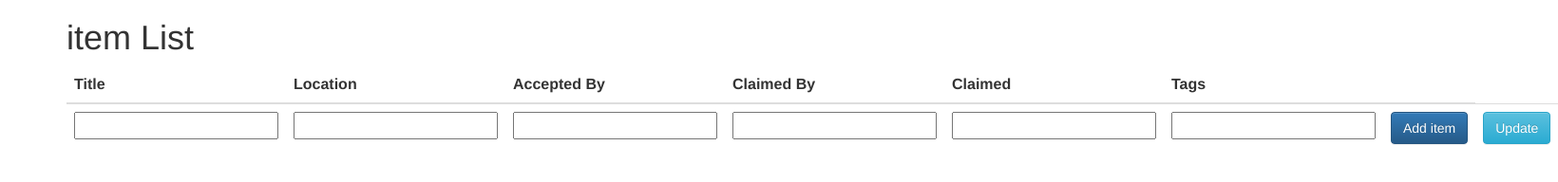
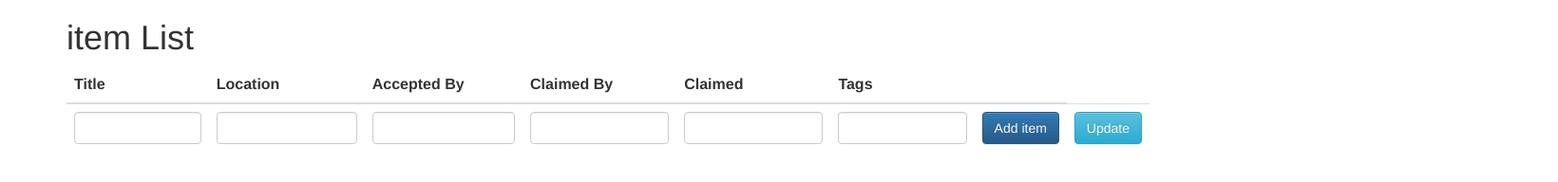
Before and after one commit to Luther-Lost-and-Found/Lost-and-Found, a website: page public/index.html in a window 1280 px wide. Shown: the whole page at 95% size, 1640 px wide, since content can reach past the window. Drawn offline with nearby package versions, Linux system fonts and the light colour scheme; no server answers.

Commit message:
fix boostrap classes on text inputs

```diff
--- a/public/index.html
+++ b/public/index.html
@@ -27,12 +27,12 @@
 		</thead>
 		<tbody>
 			<tr>
-				<td><input class="form/control" ng-model="item.title"</td>
-				<td><input class="form/control" ng-model="item.locationID"</td>
-				<td><input class="form/control" ng-model="item.accepted_by"</td>
-				<td><input class="form/control" ng-model="item.claimed_by"</td>
-				<td><input class="form/control" ng-model="item.claimed"</td>
-				<td><input class="form/control" ng-model="item.tags"</td>
+				<td><input class="form-control" ng-model="item.title"</td>
+				<td><input class="form-control" ng-model="item.locationID"</td>
+				<td><input class="form-control" ng-model="item.accepted_by"</td>
+				<td><input class="form-control" ng-model="item.claimed_by"</td>
+				<td><input class="form-control" ng-model="item.claimed"</td>
+				<td><input class="form-control" ng-model="item.tags"</td>
 				<td><button class="btn btn-primary" ng-click="addItem()">Add item</button></td>
 				<td><button class="btn btn-info" ng-click="updateItem(item)">Update</button></td>
 			</tr>
```
